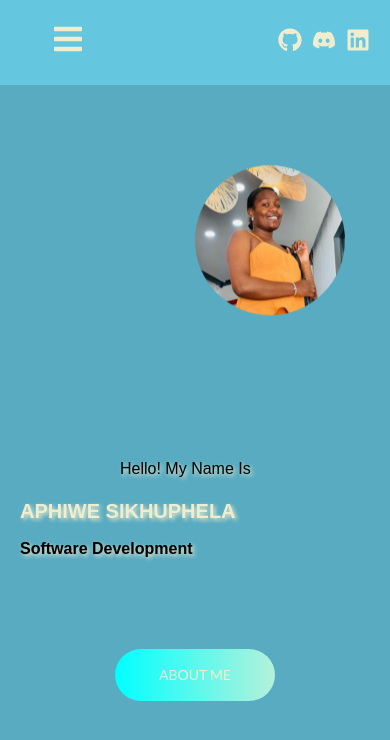
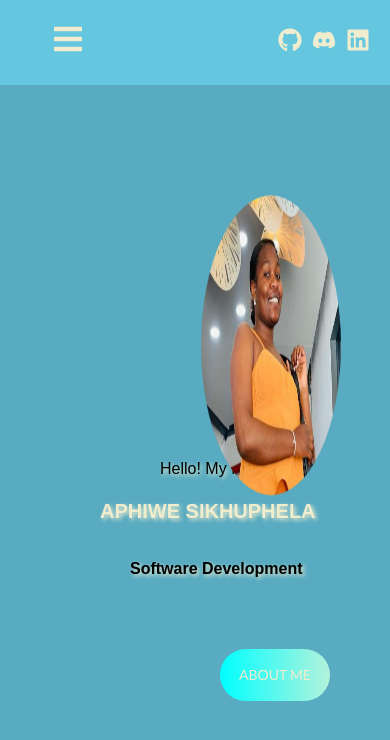
Before and after one commit to Sikhuphela/Port, a React (Create React App) app: page / in a window 390 px wide. Shown: the top 740 px of the page. Built offline with nearby package versions, Linux system fonts and the light colour scheme.

Commit message:
Added media queries for screen size  480px

```diff
--- a/src/Pages/style.css
+++ b/src/Pages/style.css
@@ -139,32 +139,72 @@ button:active {
 
   h2 {
     font-size: 20px;
-    left: 20px;
+    left: 100px;
     top: 500px;
   }
 
   .home h4 {
     font-size: 16px;
-    left: 20px;
-    top: 540px;
+    left: 130px;
+    top: 560px;
   }
 
   .home p {
     font-size: 16px;
-    left: 120px;
+    left:160px;
     top: 460px;
   }
 
   .image {
-    bottom: 500px;
-    left: calc(50% - 0px);
-    width: 150px;
-    height: 150px;
+    bottom: 300px;
+    right: 5px;
+    left: calc(50% - (-6px));
+    width: 140px;
+    height: 300px;
   }
 
   button {
-    width: 150px;
+    width: 100px;
     top: 200px;
-    left: calc(50% - 75px);
+    left: calc(50% - (-30px));
   }
 }
+@media screen and (max-width: 480px) {
+  h3 {
+    font-size: 30px;
+    left: 20px;
+    top: 80px;
+  }
+
+  h2 {
+    font-size: 20px;
+    left: 100px;
+    top: 500px;
+  }
+
+  .home h4 {
+    font-size: 16px;
+    left: 130px;
+    top: 560px;
+  }
+
+  .home p {
+    font-size: 16px;
+    left:160px;
+    top: 460px;
+  }
+
+  .image {
+    bottom: 320px;
+    right: 5px;
+    left: calc(50% - (-6px));
+    width: 140px;
+    height: 300px;
+  }
+
+  button {
+    width: 100px;
+    top: 200px;
+    left: calc(50% - (-30px));
+  }
+}
```
